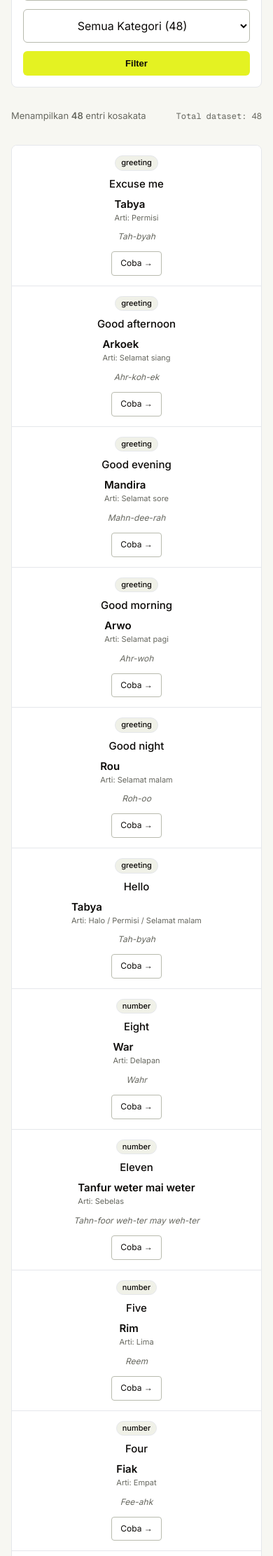
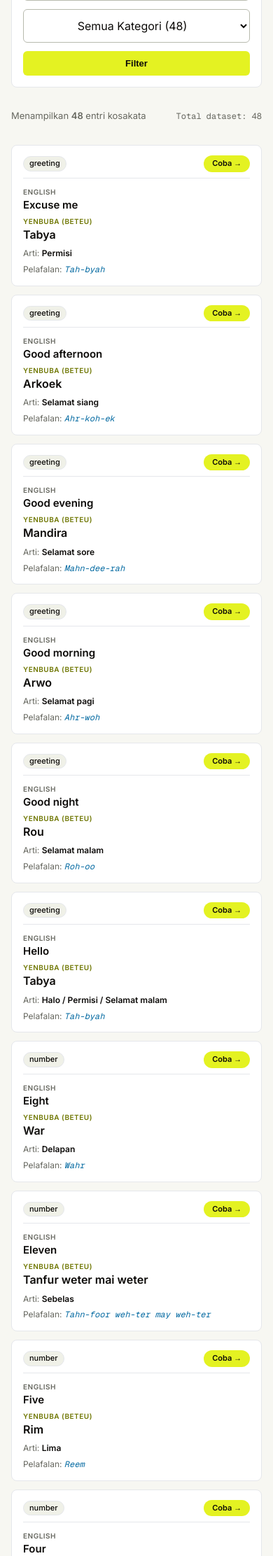
Before and after one commit to Belajargihh/Tabya, a PHP site: page /dictionary.php in a window 390 px wide. Shown: the part 376-2599 px from the top of the page at 70% size. Run offline with PHP 8.4, Linux system fonts and the light colour scheme; data comes from the database, SQL or seed files in the repository; some libraries are stand-ins or nearby versions.

Commit message:
Fix table overlap on mobile with card view and lock swap button position

```diff
--- a/assets/css/style.css
+++ b/assets/css/style.css
@@ -548,28 +573,44 @@ a {
   font-weight: var(--weight-semibold);
   color: var(--color-text);
   letter-spacing: 0.02em;
+  white-space: nowrap;
+  overflow: hidden;
+  text-overflow: ellipsis;
 }
 
 .btn-swap-control {
+  width: 38px;
+  height: 38px;
+  min-width: 38px;
+  padding: 0;
   display: inline-flex;
   align-items: center;
-  gap: var(--space-2);
-  padding: 6px 16px;
+  justify-content: center;
   background: var(--color-surface-muted);
   border: 1px solid var(--color-border-strong);
   border-radius: var(--radius-control);
-  font-size: var(--text-label-md);
-  font-weight: var(--weight-semibold);
+  cursor: pointer;
   color: var(--color-text);
-  cursor: pointer;
-  transition: all var(--duration-fast) var(--ease-standard);
+  transition: background var(--duration-fast) var(--ease-standard), border-color var(--duration-fast) var(--ease-standard), transform 0.2s ease;
 }
 
 .btn-swap-control:hover {
   background: var(--color-primary);
   color: var(--color-on-primary);
   border-color: var(--color-primary);
-  transform: translateY(-1px);
+}
+
+.btn-swap-control:active {
+  transform: scale(0.92);
+}
+
+/* Dictionary Display Modes (Desktop Ledger vs Mobile Cards) */
+.dict-desktop-table {
+  display: block;
+}
+
+.dict-mobile-cards {
+  display: none;
 }
 
 .split-textarea {
@@ -812,34 +853,24 @@ a {
     text-align: center;
   }
 
-  /* Dictionary Cards Layout for Mobile */
-  .dict-headrow {
+  /* Dictionary Card View for Mobile (Active on mobile <= 680px, Zero Overlap!) */
+  .dict-desktop-table {
     display: none !important;
   }
 
-  .dict-card-row {
+  .dict-mobile-cards {
     display: flex !important;
     flex-direction: column !important;
-    gap: 8px !important;
-    padding: 14px 16px !important;
-    border-bottom: 1px solid var(--color-border) !important;
+    gap: 12px !important;
   }
 
-  .dict-card-row .dict-col-cat {
+  .dict-item-card {
+    background: var(--color-surface);
+    border: 1px solid var(--color-border);
+    border-radius: var(--radius-card);
+    padding: 14px 16px;
     display: flex;
-    justify-content: space-between;
-    align-items: center;
-  }
-
-  .dict-card-row .dict-col-action {
-    text-align: left !important;
-    margin-top: 4px;
-  }
-
-  .dict-card-row .dict-col-action a {
-    display: inline-flex;
-    width: 100%;
-    justify-content: center;
-    padding: 8px 12px !important;
+    flex-direction: column;
+    gap: 8px;
   }
 }
--- a/dictionary.php
+++ b/dictionary.php
@@ -139,9 +139,16 @@ while ($row = $countRes->fetch_assoc()) {
       </span>
     </div>
 
-    <!-- Dictionary Ledger Table -->
-    <div class="ledger-table-wrap">
-      <div style="display: grid; grid-template-columns: 80px minmax(0, 1fr) minmax(0, 1.2fr) minmax(0, 1fr) 90px; gap: var(--space-4); padding: var(--space-3) var(--space-4); background: var(--color-surface-muted); border-bottom: 1px solid var(--color-border);" class="dict-headrow">
+    <!-- Dictionary Data Container -->
+    <?php if (empty($items)): ?>
+      <div style="padding: var(--space-8); text-align: center; color: var(--color-text-muted); background: var(--color-surface); border: 1px solid var(--color-border); border-radius: var(--radius-card);">
+        Kosakata tidak ditemukan. Silakan ganti kata kunci atau pilih kategori lain.
+      </div>
+    <?php else: ?>
+      <!-- 1. DESKTOP / TABLET LEDGER TABLE (Min-width 680px, Horizontal Scroll Protection) -->
+      <div class="dict-desktop-table ledger-table-wrap" style="overflow-x: auto; -webkit-overflow-scrolling: touch;">
+        <div style="min-width: 680px;">
+          <div style="display: grid; grid-template-columns: 90px 1.2fr 1.3fr 1.1fr 80px; gap: 16px; padding: 12px 16px; background: var(--color-surface-muted); border-bottom: 1px solid var(--color-border);">
             <span class="text-label-md font-mono">Kategori</span>
             <span class="text-label-md">Bahasa Inggris (Source)</span>
             <span class="text-label-md">Bahasa Yenbuba (Target)</span>
@@ -150,42 +157,76 @@ while ($row = $countRes->fetch_assoc()) {
           </div>
 
           <div>
-        <?php if (empty($items)): ?>
-          <div style="padding: var(--space-8); text-align: center; color: var(--color-text-muted);">
-            Kosakata tidak ditemukan. Silakan ganti kata kunci atau pilih kategori lain.
-          </div>
-        <?php else: ?>
             <?php foreach ($items as $item): ?>
-            <div class="dict-card-row" style="display: grid; grid-template-columns: 80px minmax(0, 1fr) minmax(0, 1.2fr) minmax(0, 1fr) 90px; gap: var(--space-4); align-items: center; padding: var(--space-3) var(--space-4); border-bottom: 1px solid var(--color-border); background: var(--color-surface);">
-              <div class="dict-col-cat">
+              <div style="display: grid; grid-template-columns: 90px 1.2fr 1.3fr 1.1fr 80px; gap: 16px; align-items: center; padding: 12px 16px; border-bottom: 1px solid var(--color-border); background: var(--color-surface);">
+                <div>
                   <span class="status-pill"><?= htmlspecialchars($item['category']) ?></span>
                 </div>
-              <div class="dict-col-en">
-                <span class="text-body-md" style="font-weight: var(--weight-medium);"><?= htmlspecialchars($item['english_text']) ?></span>
+                <div>
+                  <span class="text-body-md" style="font-weight: 600; color: var(--color-text);"><?= htmlspecialchars($item['english_text']) ?></span>
                 </div>
-              <div class="dict-col-target">
-                <div class="text-body-md" style="font-weight: var(--weight-semibold); color: var(--color-text);"><?= htmlspecialchars($item['yenbuba_text']) ?></div>
+                <div>
+                  <div class="text-body-md" style="font-weight: 700; color: var(--color-text);"><?= htmlspecialchars($item['yenbuba_text']) ?></div>
                   <?php if (!empty($item['indonesia_text'])): ?>
                     <div class="text-caption" style="color: var(--color-text-muted); font-size: 11px; margin-top: 2px;">
                       Arti: <?= htmlspecialchars($item['indonesia_text']) ?>
                     </div>
                   <?php endif; ?>
                 </div>
-              <div class="dict-col-pron">
-                <span class="text-caption" style="font-style: italic; color: var(--color-text-muted);">
+                <div>
+                  <span class="text-caption font-mono" style="color: var(--color-text-muted);">
                     <?= htmlspecialchars($item['pronunciation'] ?: '-') ?>
                   </span>
                 </div>
-              <div class="dict-col-action" style="text-align: right;">
-                <a href="translate.php?q=<?= urlencode($item['english_text']) ?>" class="btn-secondary-quiet" style="font-size: 12px; padding: 4px 8px;">
+                <div style="text-align: right;">
+                  <a href="translate.php?q=<?= urlencode($item['english_text']) ?>" class="btn-secondary-quiet" style="font-size: 12px; padding: 5px 10px;">
                     Coba &rarr;
                   </a>
                 </div>
               </div>
             <?php endforeach; ?>
+          </div>
+        </div>
+      </div>
+
+      <!-- 2. MOBILE CARD VIEW (Active on phones <= 680px, Zero Overlap Guaranteed!) -->
+      <div class="dict-mobile-cards">
+        <?php foreach ($items as $item): ?>
+          <div class="dict-item-card">
+            <div style="display: flex; justify-content: space-between; align-items: center; border-bottom: 1px solid var(--color-border); padding-bottom: 8px;">
+              <span class="status-pill"><?= htmlspecialchars($item['category']) ?></span>
+              <a href="translate.php?q=<?= urlencode($item['english_text']) ?>" class="btn-primary" style="font-size: 11px; padding: 4px 12px; border-radius: var(--radius-pill); text-decoration: none;">
+                Coba &rarr;
+              </a>
+            </div>
+
+            <div style="display: flex; flex-direction: column; gap: 6px; padding-top: 4px;">
+              <div>
+                <span style="font-size: 10px; text-transform: uppercase; color: var(--color-text-muted); font-weight: 700; letter-spacing: 0.05em; display: block; margin-bottom: 1px;">ENGLISH</span>
+                <span style="font-size: 15px; font-weight: 600; color: var(--color-text);"><?= htmlspecialchars($item['english_text']) ?></span>
+              </div>
+
+              <div>
+                <span style="font-size: 10px; text-transform: uppercase; color: var(--color-primary-text); font-weight: 700; letter-spacing: 0.05em; display: block; margin-bottom: 1px;">YENBUBA (BETEU)</span>
+                <span style="font-size: 16px; font-weight: 700; color: var(--color-text);"><?= htmlspecialchars($item['yenbuba_text']) ?></span>
+              </div>
+
+              <?php if (!empty($item['indonesia_text'])): ?>
+                <div style="font-size: 12px; color: var(--color-text-muted); margin-top: 2px;">
+                  Arti: <strong style="color: var(--color-text);"><?= htmlspecialchars($item['indonesia_text']) ?></strong>
+                </div>
+              <?php endif; ?>
+
+              <?php if (!empty($item['pronunciation']) && $item['pronunciation'] !== '-'): ?>
+                <div style="font-size: 12px; color: var(--color-text-muted);">
+                  Pelafalan: <em class="font-mono" style="color: #0369A1;"><?= htmlspecialchars($item['pronunciation']) ?></em>
+                </div>
               <?php endif; ?>
             </div>
           </div>
+        <?php endforeach; ?>
+      </div>
+    <?php endif; ?>
 
   </main>
 
```
Also changed, not shown: other parts of assets/css/style.css (+36 -11 lines), translate.php (+10 -9 lines). Lines whose indentation alone changed are shown as unchanged.
